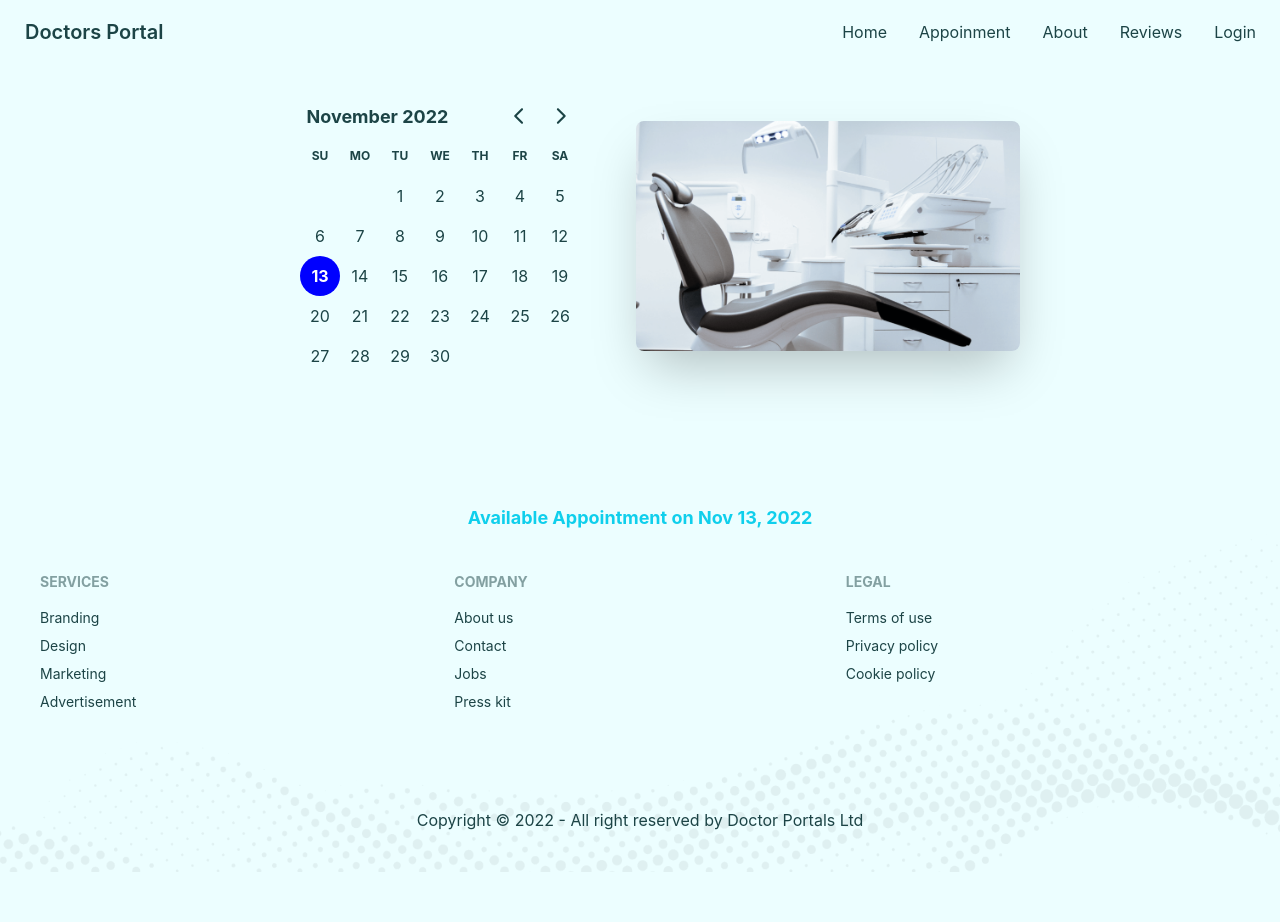
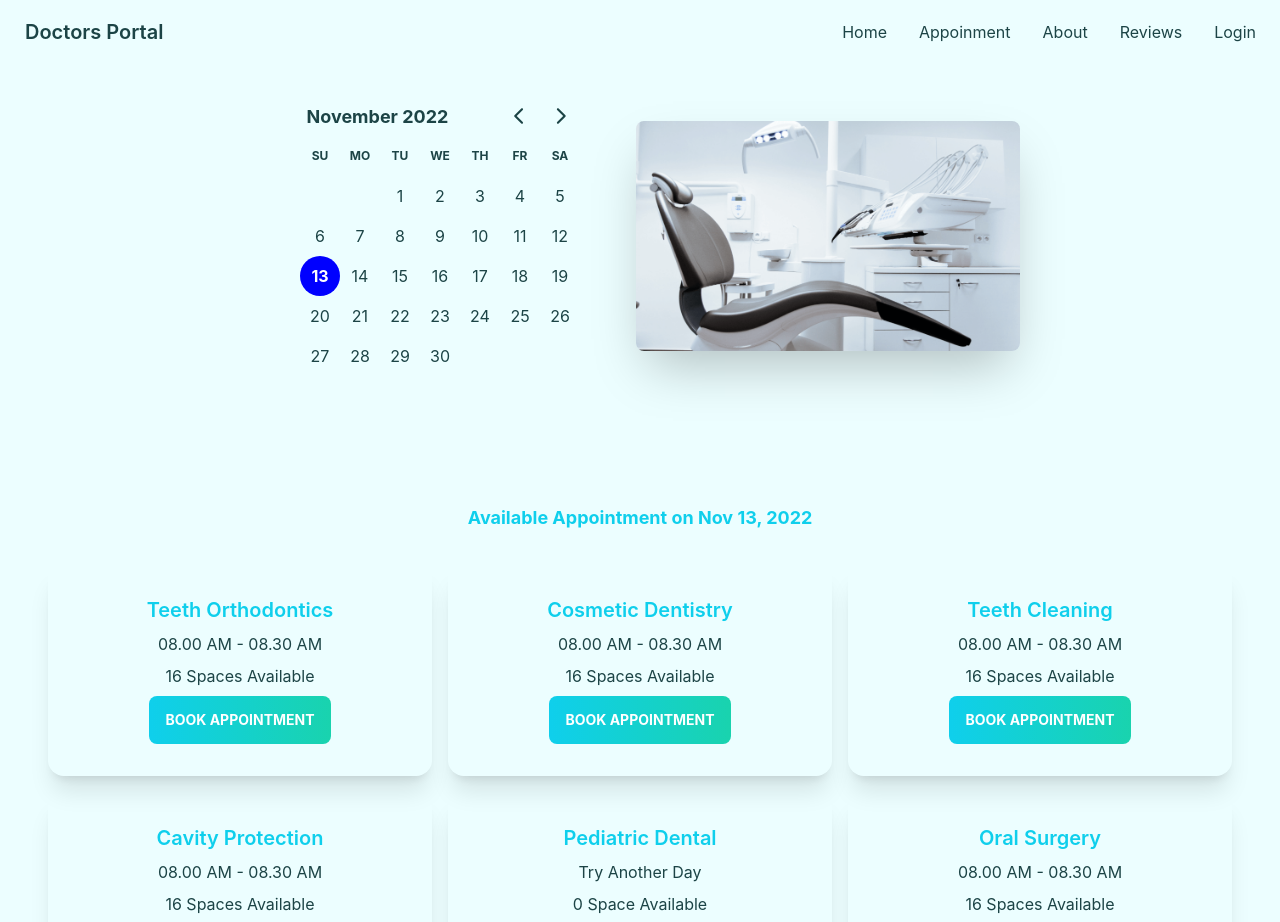
Before and after one commit to Utsho2848/Doctors-Portal, a React (Create React App) app: page /appointment in a window 1280 px wide. Shown: the top 922 px of the page. Before the commit the page ends 872 px from the top, so only its background shows below. Built offline with nearby package versions, Linux system fonts and the light colour scheme.

Commit message:
dynamic modal added

```diff
--- /dev/null
+++ b/public/appointmentServiceData.json
@@ -0,0 +1,117 @@
+[
+    {
+        "_id": 1,
+        "name": "Teeth Orthodontics",
+        "slots": [
+            "08.00 AM - 08.30 AM",
+            "08.30 AM - 09.00 AM",
+            "09.00 AM - 9.30 AM",
+            "09.30 AM - 10.00 AM",
+            "10.00 AM - 10.30 AM",
+            "10.30 AM - 11.00 AM",
+            "11.00 AM - 11.30 AM",
+            "11.30 AM - 12.00 AM",
+            "1.00 PM - 1.30 PM",
+            "1.30 PM - 2.00 PM",
+            "2.00 PM - 2.30 PM",
+            "2.30 PM - 3.00 PM",
+            "3.00 PM - 3.30 PM",
+            "3.30 PM - 4.00 PM",
+            "4.00 PM - 4.30 PM",
+            "4.30 PM - 5.00 PM"
+        ]
+    },
+    {
+        "_id": 2,
+        "name": "Cosmetic Dentistry",
+        "slots": [
+            "08.00 AM - 08.30 AM",
+            "08.30 AM - 09.00 AM",
+            "09.00 AM - 9.30 AM",
+            "09.30 AM - 10.00 AM",
+            "10.00 AM - 10.30 AM",
+            "10.30 AM - 11.00 AM",
+            "11.00 AM - 11.30 AM",
+            "11.30 AM - 12.00 AM",
+            "1.00 PM - 1.30 PM",
+            "1.30 PM - 2.00 PM",
+            "2.00 PM - 2.30 PM",
+            "2.30 PM - 3.00 PM",
+            "3.00 PM - 3.30 PM",
+            "3.30 PM - 4.00 PM",
+            "4.00 PM - 4.30 PM",
+            "4.30 PM - 5.00 PM"
+        ]
+    },
+    {
+        "_id": 3,
+        "name": "Teeth Cleaning",
+        "slots": [
+            "08.00 AM - 08.30 AM",
+            "08.30 AM - 09.00 AM",
+            "09.00 AM - 9.30 AM",
+            "09.30 AM - 10.00 AM",
+            "10.00 AM - 10.30 AM",
+            "10.30 AM - 11.00 AM",
+            "11.00 AM - 11.30 AM",
+            "11.30 AM - 12.00 AM",
+            "1.00 PM - 1.30 PM",
+            "1.30 PM - 2.00 PM",
+            "2.00 PM - 2.30 PM",
+            "2.30 PM - 3.00 PM",
+            "3.00 PM - 3.30 PM",
+            "3.30 PM - 4.00 PM",
+            "4.00 PM - 4.30 PM",
+            "4.30 PM - 5.00 PM"
+        ]
+    },
+    {
+        "_id": 4,
+        "name": "Cavity Protection",
+        "slots": [
+            "08.00 AM - 08.30 AM",
+            "08.30 AM - 09.00 AM",
+            "09.00 AM - 9.30 AM",
+            "09.30 AM - 10.00 AM",
+            "10.00 AM - 10.30 AM",
+            "10.30 AM - 11.00 AM",
+            "11.00 AM - 11.30 AM",
+            "11.30 AM - 12.00 AM",
+            "1.00 PM - 1.30 PM",
+            "1.30 PM - 2.00 PM",
+            "2.00 PM - 2.30 PM",
+            "2.30 PM - 3.00 PM",
+            "3.00 PM - 3.30 PM",
+            "3.30 PM - 4.00 PM",
+            "4.00 PM - 4.30 PM",
+            "4.30 PM - 5.00 PM"
+        ]
+    },
+    {
+        "_id": 5,
+        "name": "Pediatric Dental",
+        "slots": []
+    },
+    {
+        "_id": 6,
+        "name": "Oral Surgery",
+        "slots": [
+            "08.00 AM - 08.30 AM",
+            "08.30 AM - 09.00 AM",
+            "09.00 AM - 9.30 AM",
+            "09.30 AM - 10.00 AM",
+            "10.00 AM - 10.30 AM",
+            "10.30 AM - 11.00 AM",
+            "11.00 AM - 11.30 AM",
+            "11.30 AM - 12.00 AM",
+            "1.00 PM - 1.30 PM",
+            "1.30 PM - 2.00 PM",
+            "2.00 PM - 2.30 PM",
+            "2.30 PM - 3.00 PM",
+            "3.00 PM - 3.30 PM",
+            "3.30 PM - 4.00 PM",
+            "4.00 PM - 4.30 PM",
+            "4.30 PM - 5.00 PM"
+        ]
+    }
+]
--- a/src/pages/Home/DoctorAppointment/AvailableAppointment.jsx
+++ b/src/pages/Home/DoctorAppointment/AvailableAppointment.jsx
@@ -1,11 +1,28 @@
-import React from 'react';
+import React, { useEffect, useState } from 'react';
 import { format } from 'date-fns';
+import AvailableAppointmentCard from './AvailableAppointmentCard';
+import BookingModal from './BookingModal';
+
 
 const AvailableAppointment = ({ selectedDate }) => {
+    const [appointmentOptions, setAppointmentOptions] = useState([])
+    const [treatment, setTreatment] = useState('')
+    useEffect(() => {
+        fetch('appointmentServiceData.json')
+            .then(res => res.json())
+            .then(data => setAppointmentOptions(data))
+    }, [])
 
     return (
-        <div className='lg:mt-24'>
+        <div className='lg:mt-24 mx-12'>
             <p className='text-primary font-bold text-lg text-center'>Available Appointment on {format(selectedDate, 'PP')}</p>
+
+            <div className='grid grid-cols-1 md:grid-cols-2 lg:grid-cols-3 gap-4 mt-8'>
+                {
+                    appointmentOptions.map(option => <AvailableAppointmentCard key={option._id} option={option} setTreatment={setTreatment}></AvailableAppointmentCard>)
+                }
+            </div>
+            <BookingModal treatment={treatment} selectedDate={selectedDate}></BookingModal>
 
         </div>
     );
--- /dev/null
+++ b/src/pages/Home/DoctorAppointment/AvailableAppointmentCard.jsx
@@ -0,0 +1,22 @@
+import React from 'react';
+import BookingModal from './BookingModal';
+
+const AvailableAppointmentCard = ({ option, setTreatment }) => {
+
+    const { _id, name, slots } = option
+    return (
+        <div className="card shadow-xl">
+            <div className="card-body items-center text-center">
+                <h2 className="card-title text-primary">{name}</h2>
+                <p>{slots.length > 0 ? slots[0] : 'Try Another Day'}</p>
+                <p>{slots.length} {slots.length > 1 ? 'Spaces' : 'Space'} Available</p>
+                <div className="card-actions">
+
+                    <label onClick={() => setTreatment(option)} htmlFor={`booking-modal-${_id}`} className="btn bg-gradient-to-r from-primary to-secondary text-white border-none font-bold uppercase">Book Appointment</label>
+                </div>
+            </div>
+        </div>
+    );
+};
+
+export default AvailableAppointmentCard;
--- /dev/null
+++ b/src/pages/Home/DoctorAppointment/BookingModal.jsx
@@ -0,0 +1,21 @@
+import { format } from 'date-fns';
+import React from 'react';
+
+const BookingModal = ({ treatment, selectedDate }) => {
+    const { _id, name } = treatment;
+    return (
+        <>
+            <input type="checkbox" id={`booking-modal-${_id}`} className="modal-toggle" />
+            <div className="modal">
+                <div className="modal-box relative">
+                    <label htmlFor={`booking-modal-${_id}`} className="btn btn-sm btn-circle absolute right-2 top-2">✕</label>
+                    <h3 className="text-lg font-bold">{name}</h3>
+                    <p>{format(selectedDate, 'PP')}</p>
+                </div>
+            </div>
+
+        </>
+    );
+};
+
+export default BookingModal;
```
